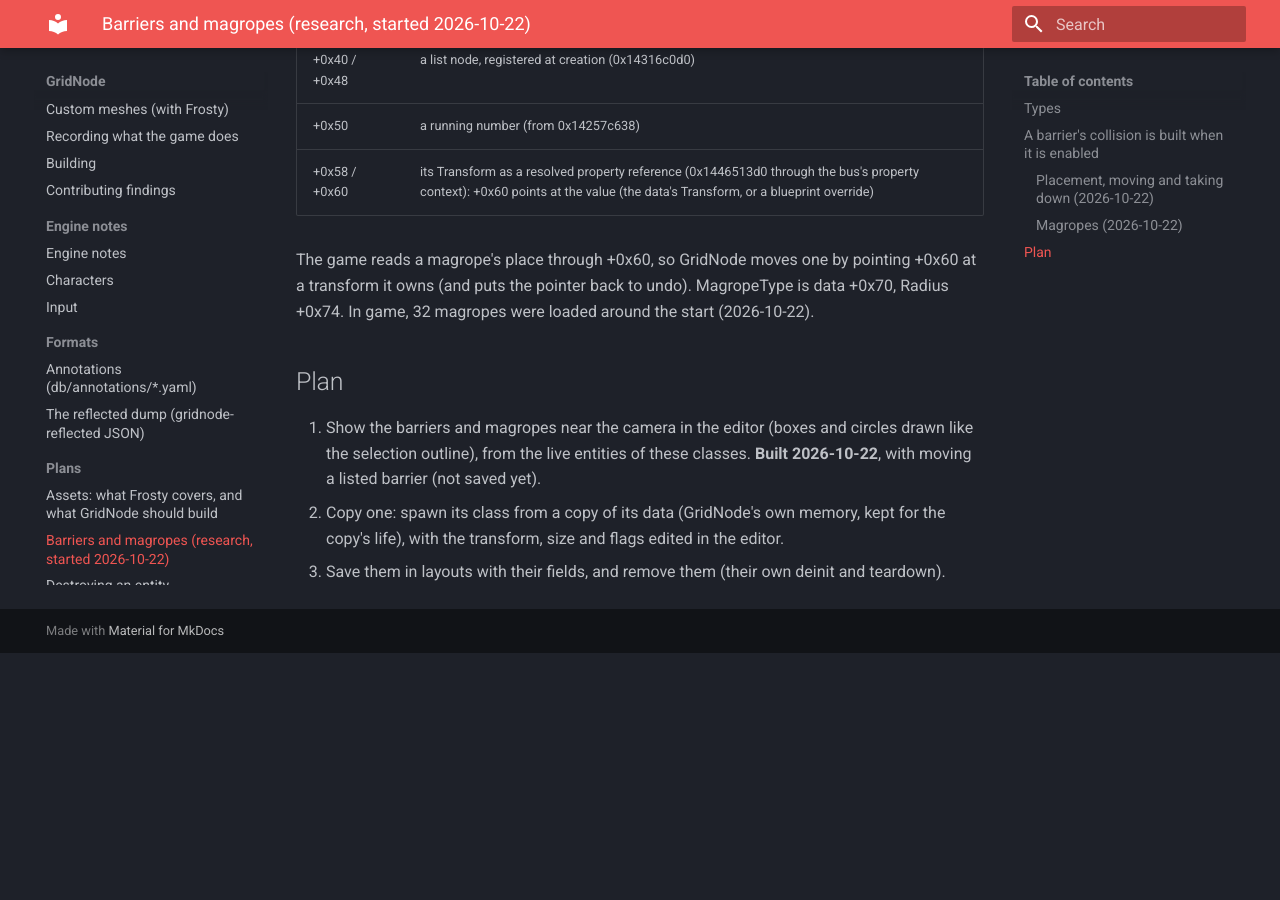
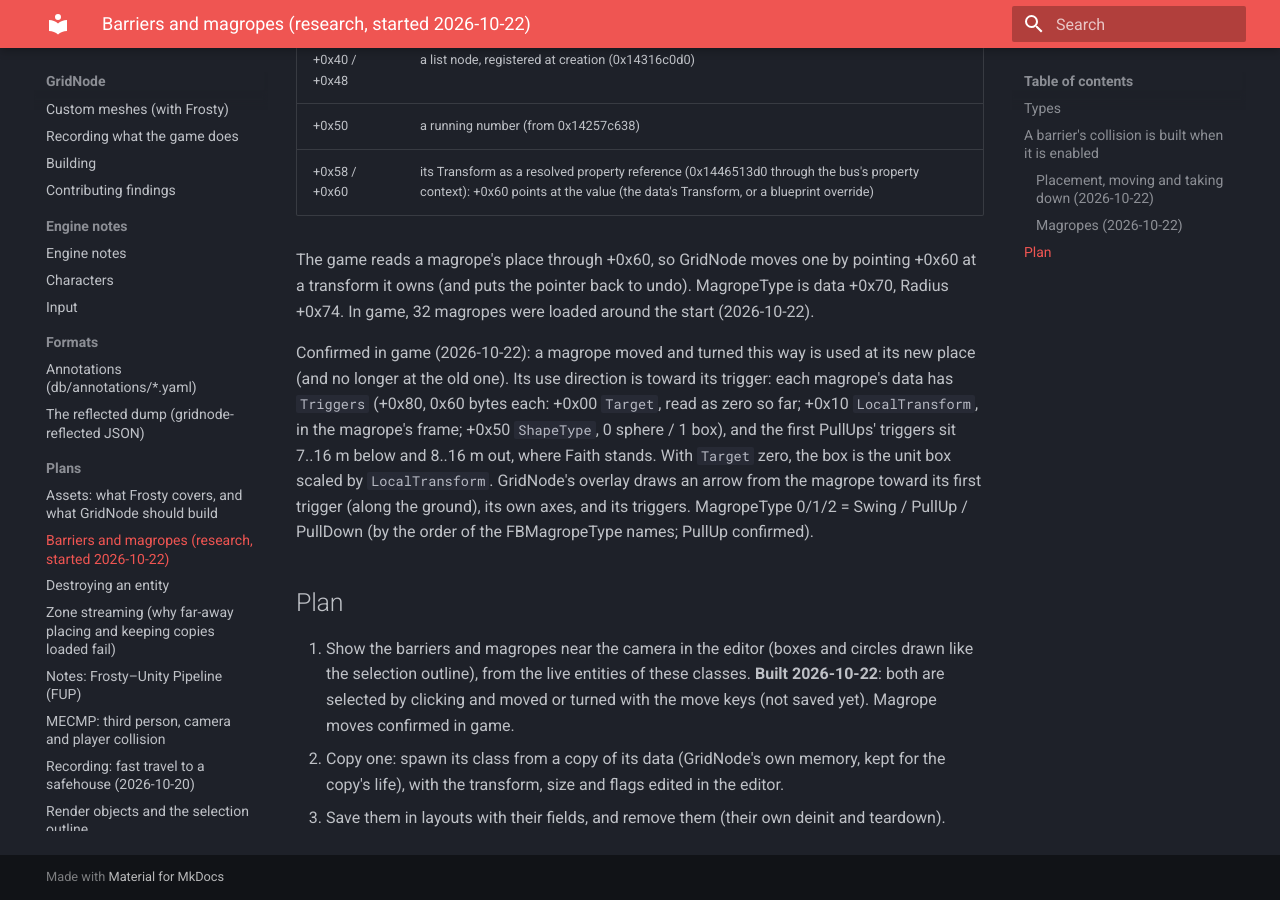
Before and after one commit to CodeNameMeteor/Gridnode, an MkDocs documentation site: the page built from docs/research/barriers-and-magropes.md, in a window 1280 px wide and 900 px high, scrolled down 2028 px. Built offline with MkDocs 1.6.1 and Material for MkDocs 9.7.7, drawn with Linux system fonts in a browser that asks for light colours; before the commit the page ends 2681 px from its top, so only the background shows below that.

Commit message:
Research: magrope moves confirmed; triggers and use direction
Co-Authored-By: Claude Opus 5.5 <noreply@anthropic.com>
Claude-Session: https://claude.ai/code/session_01X97trTFwBYSWSAqPh89wb1

```diff
--- a/docs/research/barriers-and-magropes.md
+++ b/docs/research/barriers-and-magropes.md
@@ -66,11 +66,21 @@ The game reads a magrope's place through +0x60, so GridNode moves one by pointin
 transform it owns (and puts the pointer back to undo). MagropeType is data +0x70, Radius +0x74.
 In game, 32 magropes were loaded around the start (2026-10-22).
 
+Confirmed in game (2026-10-22): a magrope moved and turned this way is used at its new place (and
+no longer at the old one). Its use direction is toward its trigger: each magrope's data has
+`Triggers` (+0x80, 0x60 bytes each: +0x00 `Target`, read as zero so far; +0x10 `LocalTransform`, in
+the magrope's frame; +0x50 `ShapeType`, 0 sphere / 1 box), and the first PullUps' triggers sit
+7..16 m below and 8..16 m out, where Faith stands. With `Target` zero, the box is the unit box scaled
+by `LocalTransform`. GridNode's overlay draws an arrow from the magrope toward its first trigger
+(along the ground), its own axes, and its triggers. MagropeType 0/1/2 = Swing / PullUp / PullDown
+(by the order of the FBMagropeType names; PullUp confirmed).
+
 ## Plan
 
 1. Show the barriers and magropes near the camera in the editor (boxes and circles drawn like the
-   selection outline), from the live entities of these classes. **Built 2026-10-22**, with moving a
-   listed barrier (not saved yet).
+   selection outline), from the live entities of these classes. **Built 2026-10-22**: both are
+   selected by clicking and moved or turned with the move keys (not saved yet). Magrope moves
+   confirmed in game.
 2. Copy one: spawn its class from a copy of its data (GridNode's own memory, kept for the copy's
    life), with the transform, size and flags edited in the editor.
 3. Save them in layouts with their fields, and remove them (their own deinit and teardown).
```
